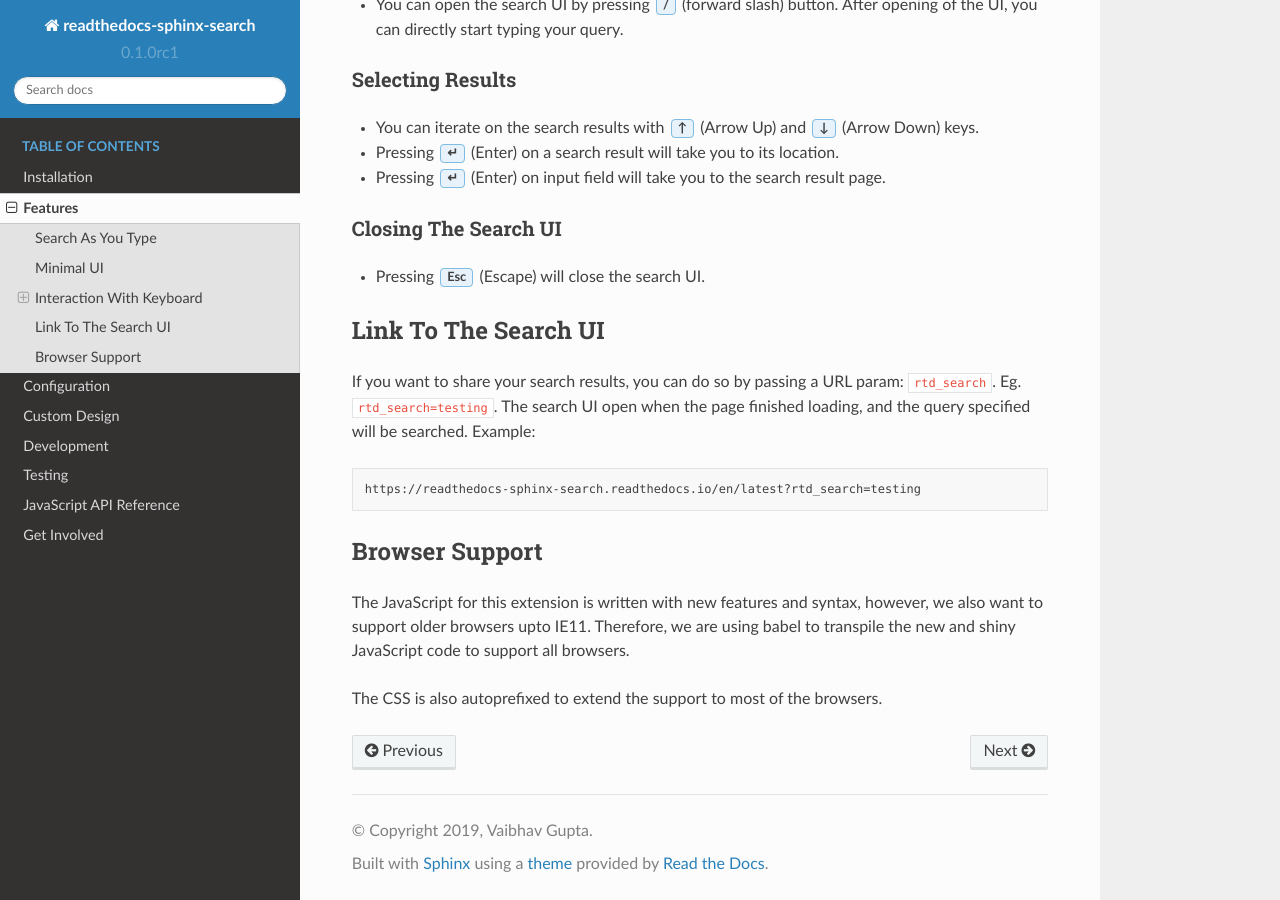
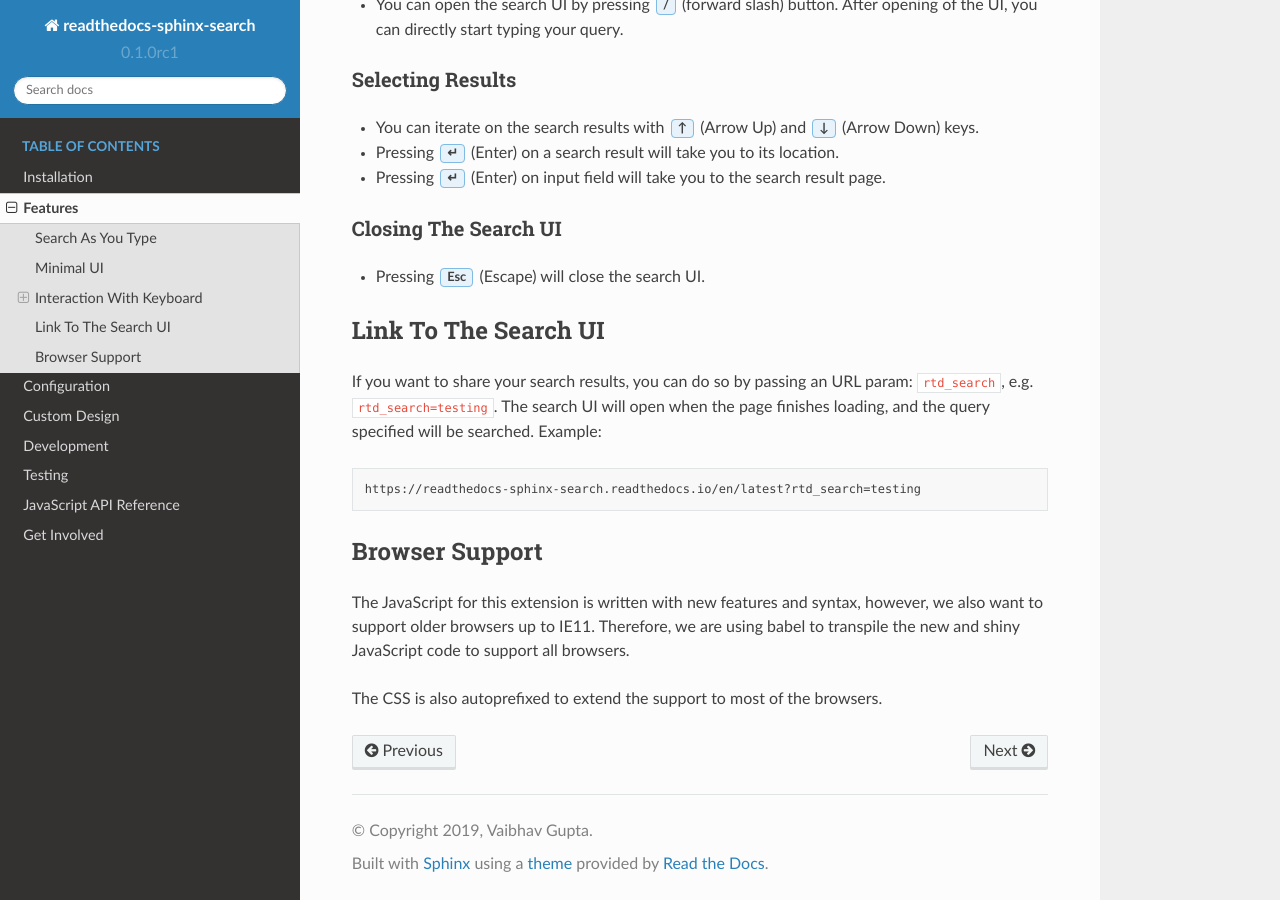
Before and after one commit to readthedocs/readthedocs-sphinx-search, a Sphinx documentation site: the page built from docs/features.rst, in a window 1280 px wide and 900 px high, scrolled down 553 px. Built offline with Sphinx 7.4.7 and the Read the Docs theme 2.0.0, drawn with Linux system fonts in a browser that asks for light colours.

Commit message:
Docs: small update

```diff
--- a/README.rst
+++ b/README.rst
@@ -12,7 +12,7 @@
 Installation
 ------------
 
-::
+.. code-block:: bash
 
    pip install readthedocs-sphinx-search
 
--- a/docs/features.rst
+++ b/docs/features.rst
@@ -42,9 +42,9 @@
 ---------------------
 
 If you want to share your search results,
-you can do so by passing a URL param: ``rtd_search``.
-Eg. ``rtd_search=testing``.
-The search UI open when the page finished loading,
+you can do so by passing an URL param: ``rtd_search``,
+e.g. ``rtd_search=testing``.
+The search UI will open when the page finishes loading,
 and the query specified will be searched. Example::
 
     https://readthedocs-sphinx-search.readthedocs.io/en/latest?rtd_search=testing
@@ -53,7 +53,7 @@
 ---------------
 
 The JavaScript for this extension is written with new features and syntax,
-however, we also want to support older browsers upto IE11.
+however, we also want to support older browsers up to IE11.
 Therefore, we are using babel to transpile the new and shiny JavaScript code
 to support all browsers.
 
```
Also changed, not shown: docs/installation.rst (+11 -12 lines), docs/custom-design.rst (line endings or trailing spaces).
